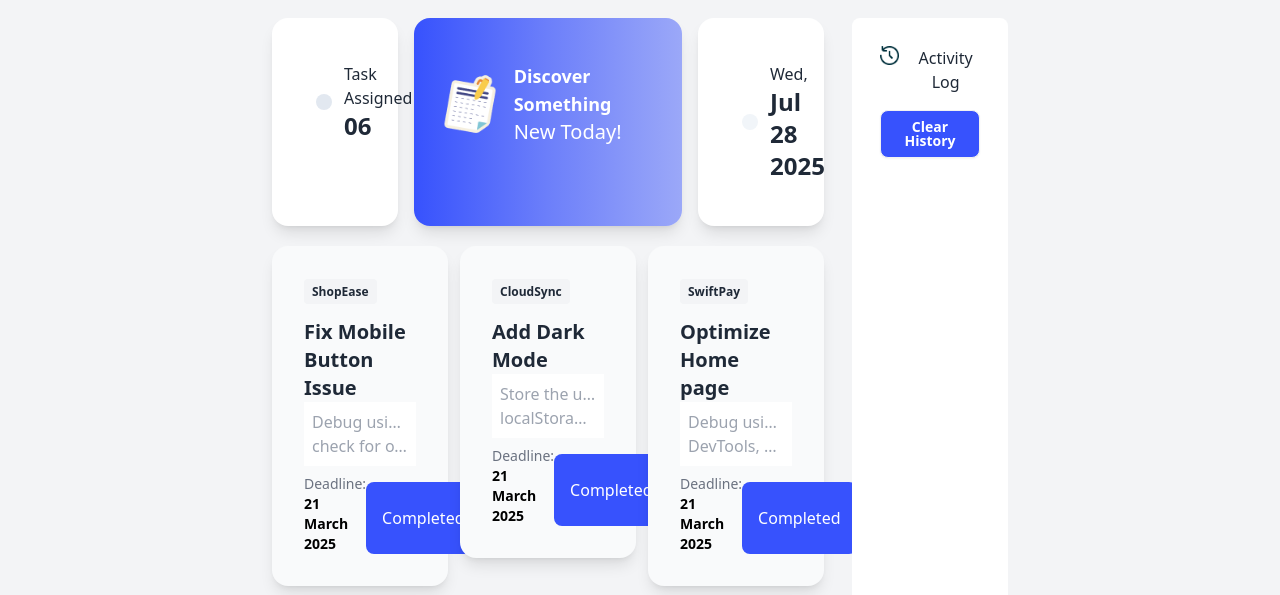
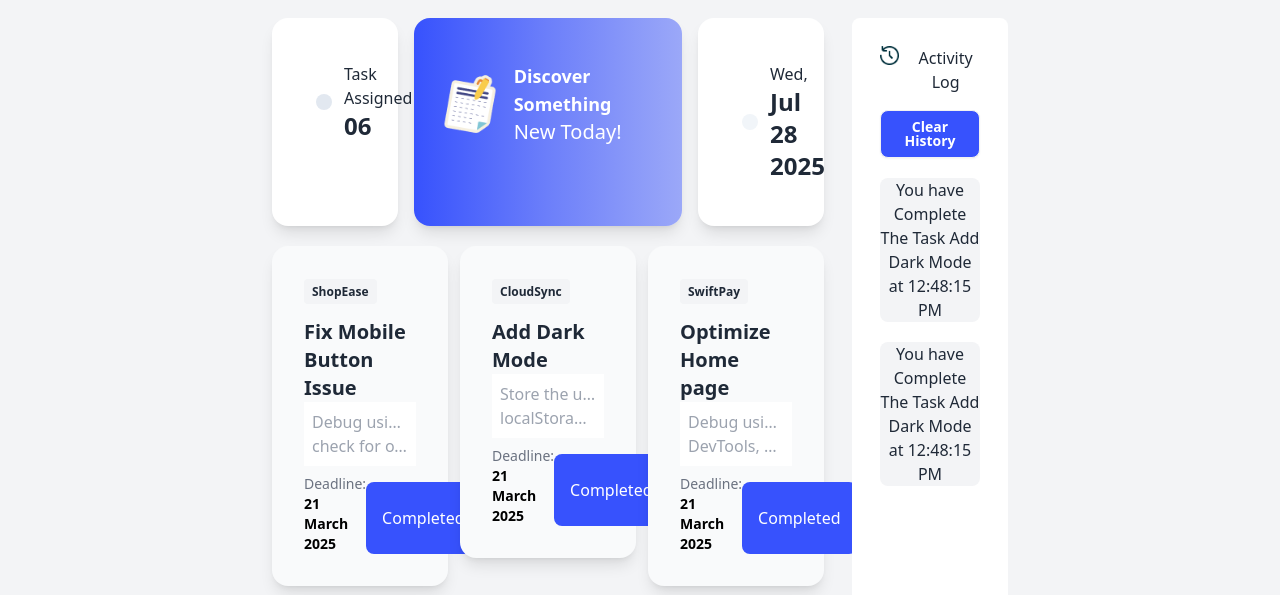
Before and after one commit to Atikur-Rahman-Milon14/Assignment-five, a plain HTML site: page index.html in a window 1280 px wide. Shown: the part 118-713 px from the top of the page. Drawn offline with nearby package versions, Linux system fonts and the light colour scheme; a script that the page names is missing.

Commit message:
something added

```diff
--- a/index.html
+++ b/index.html
@@ -190,7 +190,12 @@
                 <button id="clear-history" class="btn bg-[#3752FD] mt-4 text-white">Clear History</button>
 
                 <div id="message" class="bg-gray-100 rounded-lg mt-5">
+                    <p>You have Complete The Task Add Dark Mode at 12:48:15 PM</p>
 
+                </div>
+                <div id="message" class="bg-gray-100 rounded-lg mt-5">
+
+                    <p class="mt-4">You have Complete The Task Add Dark Mode at 12:48:15 PM</p>
                 </div>
             </div>
 
```
